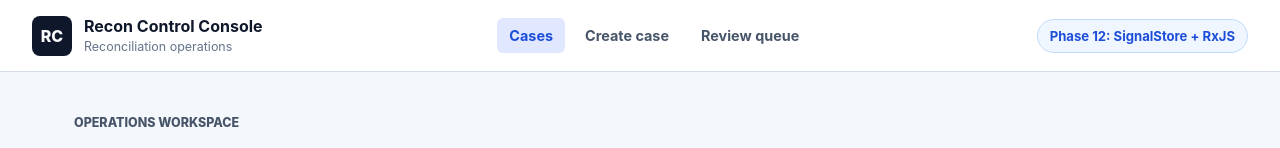
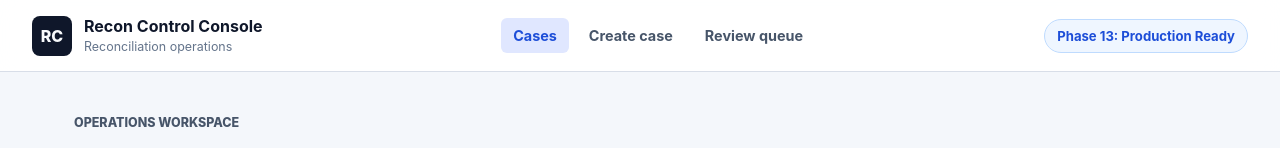
Before and after one commit to mrozmen7/recon-control-console, an Angular app: page /cases in a window 1280 px wide. Shown: the top 148 px of the page. Built offline with nearby package versions, Linux system fonts and the light colour scheme.

Commit message:
docs: finalize portfolio production readiness

```diff
--- a/src/app/layout/app-shell.ts
+++ b/src/app/layout/app-shell.ts
@@ -7,7 +7,7 @@ import { Header } from './header';
   imports: [Header, RouterOutlet],
   template: `
     <div class="shell">
-      <app-header [title]="title()" phaseLabel="Phase 12: SignalStore + RxJS" />
+      <app-header [title]="title()" phaseLabel="Phase 13: Production Ready" />
 
       <main class="main">
         <router-outlet />
```
Also changed, not shown: 8 other files (tests, documents, lock files or other folders).
